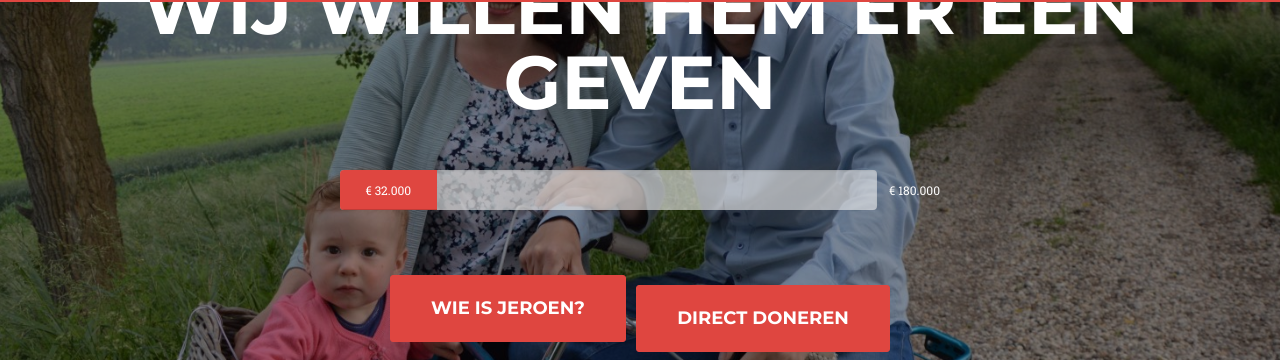
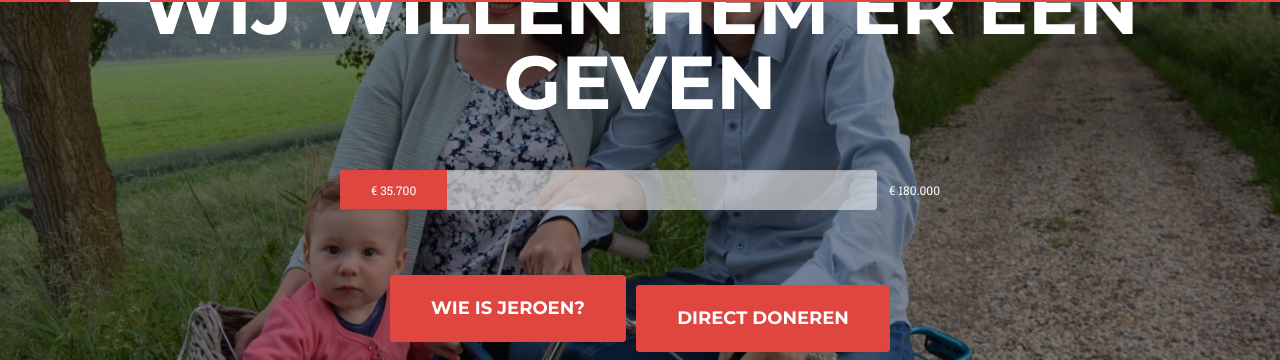
Before and after one commit to Een-nier-voor-Jeroen/Niervoorjeroen.nl-website, a Jekyll site: the page built from index.html, in a window 1280 px wide and 900 px high, scrolled down 317 px. Shown: the part 78-438 px from the top of the window. Built offline with Jekyll 4.4.1, drawn with Linux system fonts in a browser that asks for light colours; nearby versions of some CDN libraries; some web fonts are replaced.

Commit message:
35.700 euro; we zijn op 20%!

```diff
--- a/index.html
+++ b/index.html
@@ -21,10 +21,10 @@
                         € 180.000
                     </div>
                     <div class="progress" style="height: 40px; background-color: rgba(245,245,245,0.6);">
-                        <div class="progress-bar" role="progressbar" aria-valuenow="32000" aria-valuemin="0" aria-valuemax="180000" style="width: 18%; height: 40px; line-height: 40px;">
-                            € 32.000
+                        <div class="progress-bar" role="progressbar" aria-valuenow="35700" aria-valuemin="0" aria-valuemax="180000" style="width: 20%; height: 40px; line-height: 40px;">
+                            € 35.700
                         </div>
-                        <div class="progress-bar" style="line-height: 40px; width: 88%; text-align: left; padding-left: 10px; background: none;">Stand op 20-06 om 21:30</div>
+                        <div class="progress-bar" style="line-height: 40px; width: 88%; text-align: left; padding-left: 10px; background: none;">Stand op 21-06 om 19:30</div>
                     </div>
                 </div>
                 <p>
```
